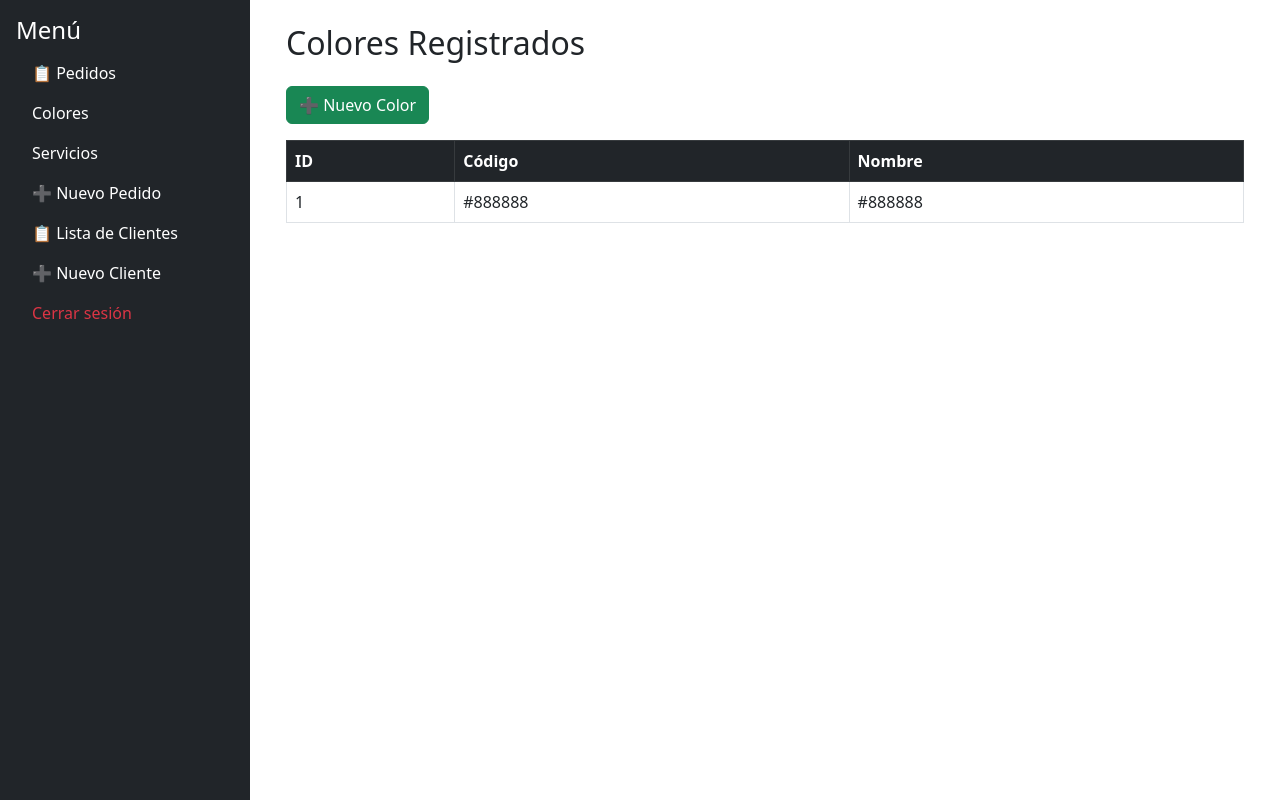
After one commit to julioapb/automatizacion, a Flask app: page /colores in a window 1280 px wide. The commit adds this page. Run offline with Flask 3, Linux system fonts and the light colour scheme; the visitor is signed in with stand-in values (Sample User, id 1); tables that the repository leaves empty or names only in its code hold one stand-in row (values such as "Sample post"); some libraries are stand-ins or nearby versions.

Commit message:
Gestion pedidos v2

```diff
--- a/app.py
+++ b/app.py
@@ -188,7 +188,7 @@ def nuevo_pedido():
         mysql.connection.commit()
 
         flash("Pedido registrado correctamente ✅", "success")
-        return redirect(url_for("tabla"))  # O donde quieras mostrar pedidos
+        return redirect(url_for("formulario"))  # O donde quieras mostrar pedidos
 
     return render_template("pedido_form.html",
                            clientes=clientes,
@@ -196,5 +196,67 @@ def nuevo_pedido():
                            servicios=servicios)
 
 
+# --- Nuevo color ---
+# --- Lista de colores ---
+@app.route("/colores")
+def colores():
+    if not session.get("loggedin"):
+        return redirect(url_for("login"))
+
+    cursor = mysql.connection.cursor(MySQLdb.cursors.DictCursor)
+    cursor.execute("SELECT * FROM color ORDER BY id_color DESC")
+    lista_colores = cursor.fetchall()
+    return render_template("colores.html", colores=lista_colores)
+
+# --- Nuevo color ---
+@app.route("/color/nuevo", methods=["GET", "POST"])
+def nuevo_color():
+    if not session.get("loggedin"):
+        return redirect(url_for("login"))
+
+    if request.method == "POST":
+        codigo = request.form.get("codigo_color")
+        nombre = request.form.get("nombre_color")
+
+        cursor = mysql.connection.cursor()
+        cursor.execute("INSERT INTO color (codigo_color, nombre_color) VALUES (%s, %s)", (codigo, nombre))
+        mysql.connection.commit()
+
+        flash("Color agregado correctamente ✅", "success")
+        return redirect(url_for("colores"))
+
+    return render_template("color_form.html")
+
+# --- Lista de servicios ---
+@app.route("/servicios")
+def servicios():
+    if not session.get("loggedin"):
+        return redirect(url_for("login"))
+
+    cursor = mysql.connection.cursor(MySQLdb.cursors.DictCursor)
+    cursor.execute("SELECT * FROM servicio ORDER BY id_servicio DESC")
+    lista_servicios = cursor.fetchall()
+    return render_template("servicios.html", servicios=lista_servicios)
+
+# --- Nuevo servicio ---
+@app.route("/servicio/nuevo", methods=["GET", "POST"])
+def nuevo_servicio():
+    if not session.get("loggedin"):
+        return redirect(url_for("login"))
+
+    if request.method == "POST":
+        descripcion = request.form.get("descripcion")
+        precio = request.form.get("precio")
+
+        cursor = mysql.connection.cursor()
+        cursor.execute("INSERT INTO servicio (descripcion, precio) VALUES (%s, %s)", (descripcion, precio))
+        mysql.connection.commit()
+
+        flash("Servicio agregado correctamente ✅", "success")
+        return redirect(url_for("servicios"))
+
+    return render_template("servicio_form.html")
+
+
 if __name__ == "__main__":
     app.run(debug=True)
--- a/templates/base.html
+++ b/templates/base.html
@@ -14,6 +14,12 @@
             <ul class="nav flex-column">
             <li class="nav-item">
                 <a href="{{ url_for('formulario') }}" class="nav-link text-white">📋 Pedidos</a>
+            </li>
+            <li class="nav-item">
+                <a href="{{ url_for('colores') }}" class="nav-link text-white"><i class="bi bi-palette"></i> Colores</a>
+            </li>
+            <li class="nav-item">
+                <a href="{{ url_for('servicios') }}" class="nav-link text-white"><i class="bi bi-gear"></i> Servicios</a>
             </li>
             <li class="nav-item">
                 <a href="{{ url_for('nuevo_pedido') }}" class="nav-link text-white">➕ Nuevo Pedido</a>
--- /dev/null
+++ b/templates/colores.html
@@ -0,0 +1,23 @@
+{% extends "base.html" %}
+{% block title %}Colores{% endblock %}
+
+{% block content %}
+<div class="container">
+  <h2 class="mb-4">Colores Registrados</h2>
+  <a href="{{ url_for('nuevo_color') }}" class="btn btn-success mb-3">➕ Nuevo Color</a>
+  <table class="table table-bordered">
+    <thead class="table-dark">
+      <tr><th>ID</th><th>Código</th><th>Nombre</th></tr>
+    </thead>
+    <tbody>
+      {% for col in colores %}
+      <tr>
+        <td>{{ col.id_color }}</td>
+        <td>{{ col.codigo_color }}</td>
+        <td>{{ col.nombre_color }}</td>
+      </tr>
+      {% endfor %}
+    </tbody>
+  </table>
+</div>
+{% endblock %}
--- a/templates/formulario.html
+++ b/templates/formulario.html
@@ -37,10 +37,7 @@
         <td>{{ p.descuentos }}</td>
         <td>{{ p.usuario }}</td>
         <td>
-          <a href="{{ url_for('editar_pedido', id_pedido=p.id_pedido) }}" class="btn btn-sm btn-warning">Editar</a>
-          <a href="{{ url_for('eliminar_pedido', id_pedido=p.id_pedido) }}"
-             class="btn btn-sm btn-danger"
-             onclick="return confirm('¿Seguro que quieres eliminar este pedido?');">Eliminar</a>
+
         </td>
       </tr>
       {% endfor %}
```
Also changed, not shown: templates/color_form.html (added, +19 -0 lines), templates/servicio_form.html (added, +19 -0 lines), templates/servicios.html (added, +23 -0 lines).
